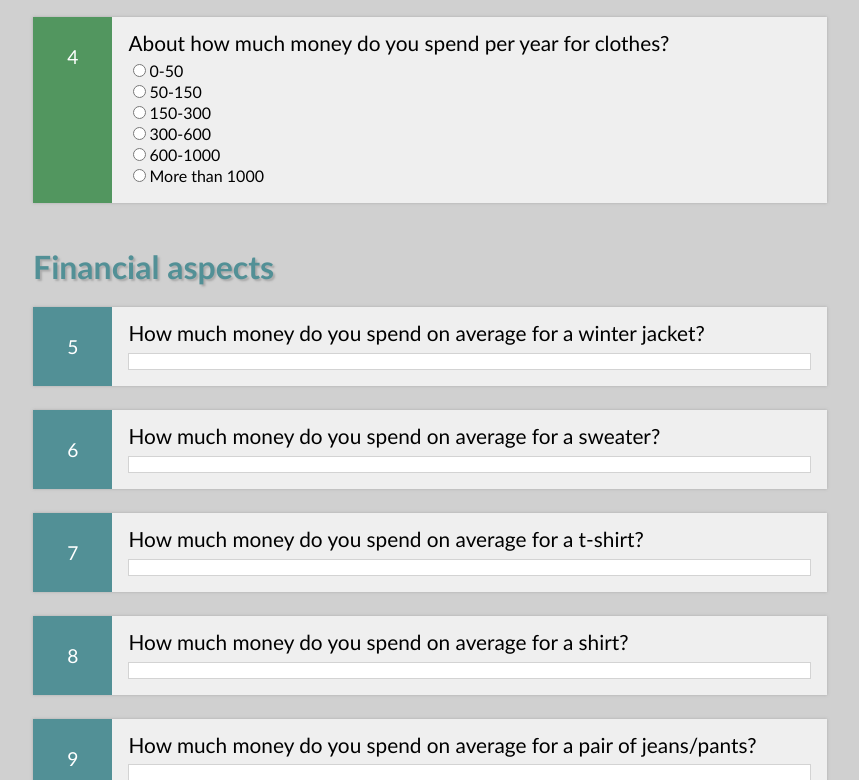
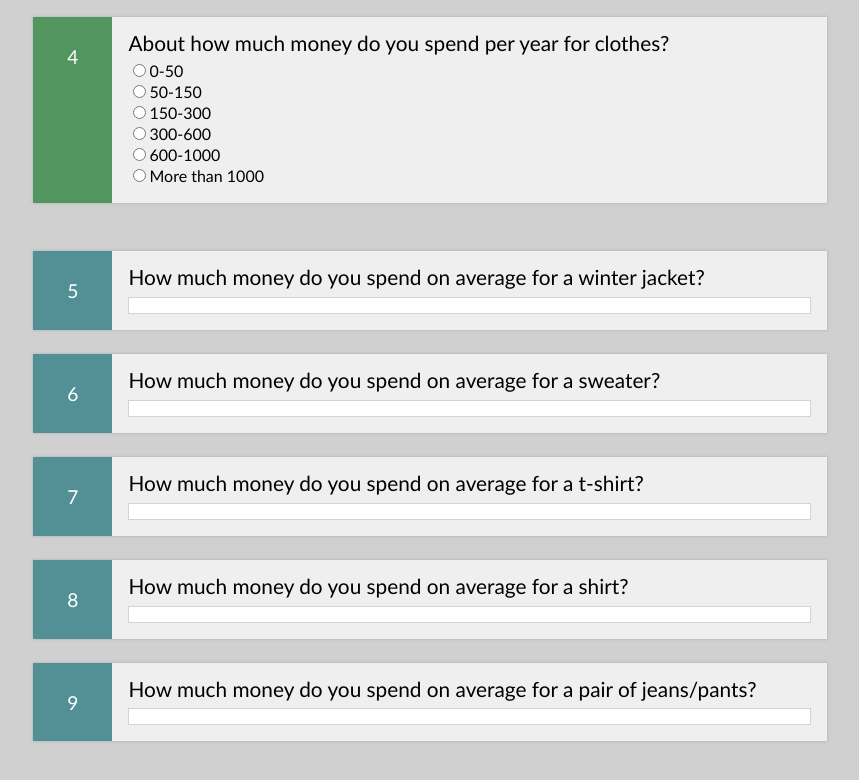
Before and after one commit to Duffed/umfrage, a PHP site: page /index_eng.php in a window 1280 px wide. Shown: the part 837-1617 px from the top of the page, without its empty margins (210-1069 px from the left). Run offline with PHP 8.4, Linux system fonts and the light colour scheme.

Commit message:
remove headline

```diff
--- a/index_eng.php
+++ b/index_eng.php
@@ -129,8 +129,6 @@
 
 			<!-- Kategorie 2 -->
 			<div class="category cat3">
-				<h2>Financial aspects</h2>
-
 				<!-- Frage 5 -->
 				<div class="fragen_wrapper clearfix">
 					<div class="counter">5</div>
```
